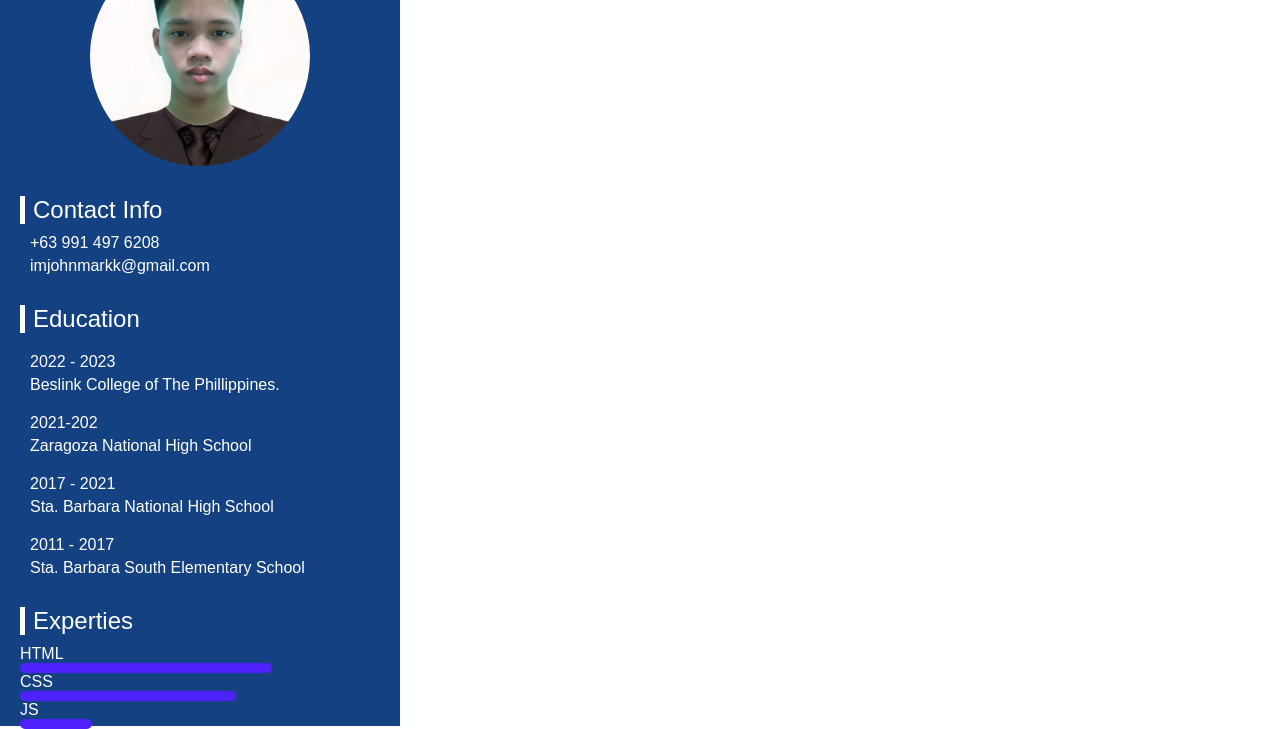
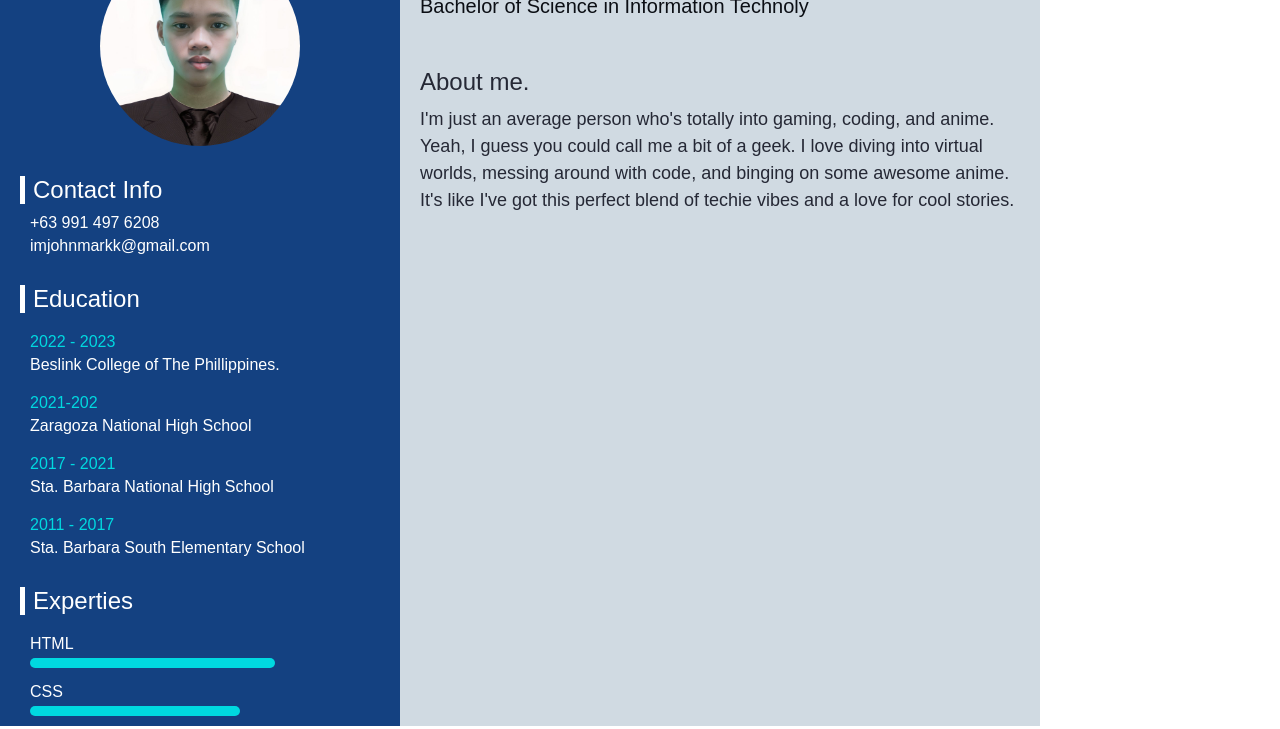
Before and after one commit to imjohnmarkk/hci-resume, a plain HTML site: page index.html in a window 1280 px wide. Shown: the part 74-803 px from the top of the page. Drawn offline with Linux system fonts and the light colour scheme.

Commit message:
cheesedog

```diff
--- a/index.html
+++ b/index.html
@@ -40,17 +40,17 @@
           <h2 class="side-h2">Experties</h2>
           <div class="language">
             <div class="html-skill">
-              <div>HTML</div>
+              <div class="acronym">HTML</div>
               <div class="html"></div>
             </div>
             <div class="css-skill">
               <div>
-                <div>CSS</div>
+                <div class="acronym">CSS</div>
                 <div class="css"></div>
               </div>
             </div>
             <div class="js-skill">
-              <div>JS</div>
+              <div class="acronym">JS</div>
               <div class="js"></div>
             </div>
           </div>
@@ -61,6 +61,16 @@
           <h1 class="name">John Mark Hernandez</h1>
           <h2 class="course">Bachelor of Science in Information Technoly</h2>
         </div>
+        <div class="about-me">
+          <h2>About me.</h2>
+          <p>
+            I'm just an average person who's totally into gaming, coding, and
+            anime. Yeah, I guess you could call me a bit of a geek. I love
+            diving into virtual worlds, messing around with code, and binging on
+            some awesome anime. It's like I've got this perfect blend of techie
+            vibes and a love for cool stories.
+          </p>
+        </div>
       </div>
     </div>
   </body>
--- a/styles/sass/_resume.scss
+++ b/styles/sass/_resume.scss
@@ -1,4 +1,4 @@
-$skill-color: #4f21fd;
+$skill-color: #00d9e0;
 
 .resume-container {
     display: flex;
@@ -14,15 +14,11 @@ $skill-color: #4f21fd;
 .resume-container .side-container {
     padding: 20px;
     width: 400px;
+    height: 100vh;
+    overflow-y: hidden;
     background: #144181;
-    height: 100vh;
     color: #ffffff;
-    //border: 2px solid red;
 }
-
-// .resume-container .main-container {
-//     width: 100%;
-// }
 
 .profile {
     display: flex;
@@ -39,8 +35,8 @@ $skill-color: #4f21fd;
 }
 
 .profile img {
-    height: 220px;
-    width: 220px;
+    height: 200px;
+    width: 200px;
     border-radius: 50%;
     -webkit-border-radius: 50%;
     -moz-border-radius: 50%;
@@ -54,8 +50,19 @@ $skill-color: #4f21fd;
     margin: 5px 0px 5px 10px;
 }
 
-.college, .senior-high, .high-school, .elementary {
+.school-year {
+    color: #00d9e0;
+}
+
+.college,
+.senior-high,
+.high-school,
+.elementary {
     margin-top: 20px;
+}
+
+.language {
+    margin: 20px 0 0 10px;
 }
 
 .language .html-skill .html {
@@ -90,3 +97,76 @@ $skill-color: #4f21fd;
     -ms-border-radius: 32px;
     -o-border-radius: 32px;
 }
+
+.html-skill .acronym,
+.css-skill .acronym,
+.js-skill .acronym {
+    margin: 15px 0 5px 0;
+}
+
+.main-container {
+    padding: 20px;
+    color: #0b0e14;
+    background: #d0dae2;
+}
+
+.name--course .name {
+    font-weight: 500;
+    font-size: 34px;
+    margin-bottom: 10px;
+}
+
+.name--course .course {
+    font-weight: 500;
+    font-size: 20px;
+    margin-bottom: 10px;
+}
+
+.about-me {
+    width: 600px;
+    color: #252835;
+}
+
+.about-me h2 {
+    font-weight: 500;
+    margin: 50px 0 10px 0;
+}
+
+.about-me p {
+    font-size: 18px;
+    line-height: 1.5;
+}
+
+/* For smartphones */
+@media screen and (max-width: 600px) and (max-width: 767px) {
+    .resume-container {
+        display: flex;
+        flex-direction: column;
+    }
+
+    .side-container {
+        width: 100vw;
+        height: 100%;
+    }
+
+    .about-me {
+        width: 100vw;
+        height: 100%;
+        margin: 0;
+    }
+}
+
+/* For tablets */
+@media screen and (min-width: 768px) and (max-width: 1023px) {
+    /* Your styles for tablets go here */
+}
+
+/* For laptops */
+@media screen and (min-width: 1024px) and (max-width: 1279px) {
+    /* Your styles for laptops go here */
+}
+
+/* For desktops */
+@media screen and (min-width: 1280px) {
+    /* Your styles for desktops go here */
+}
```
Also changed, not shown: styles/css/style.css, 1 other file.
